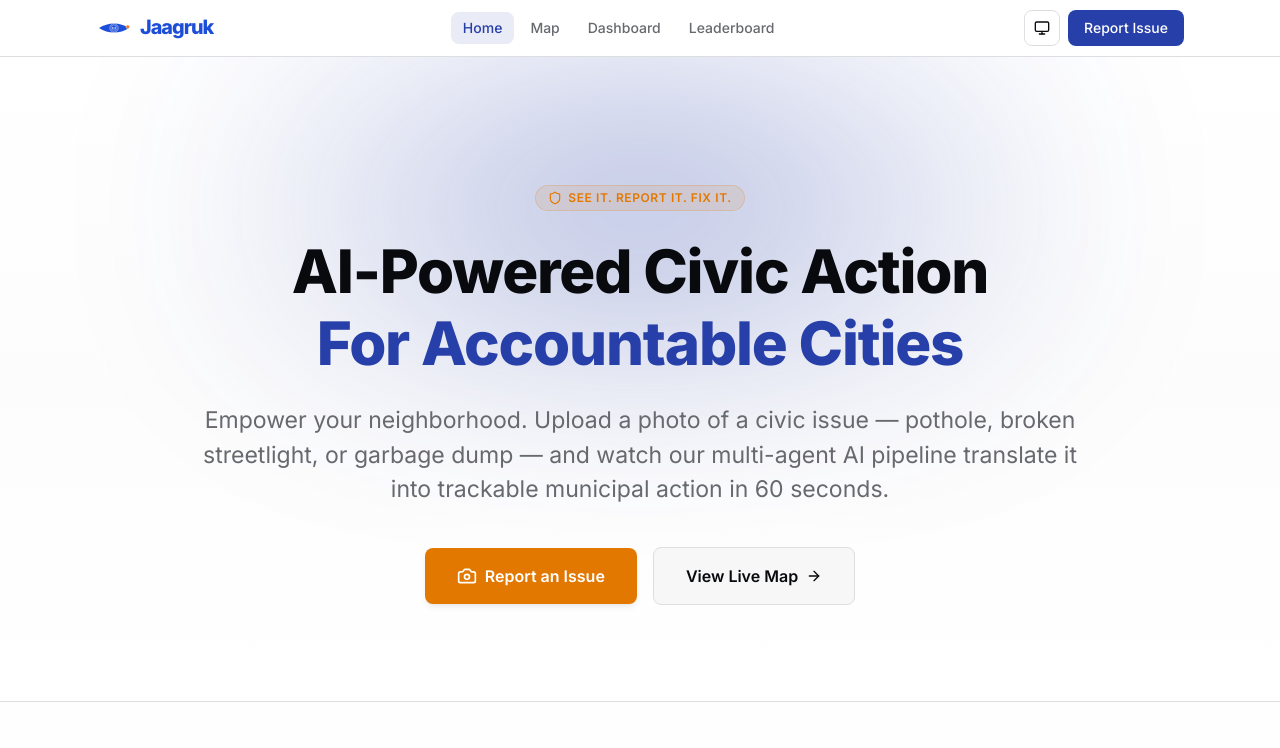
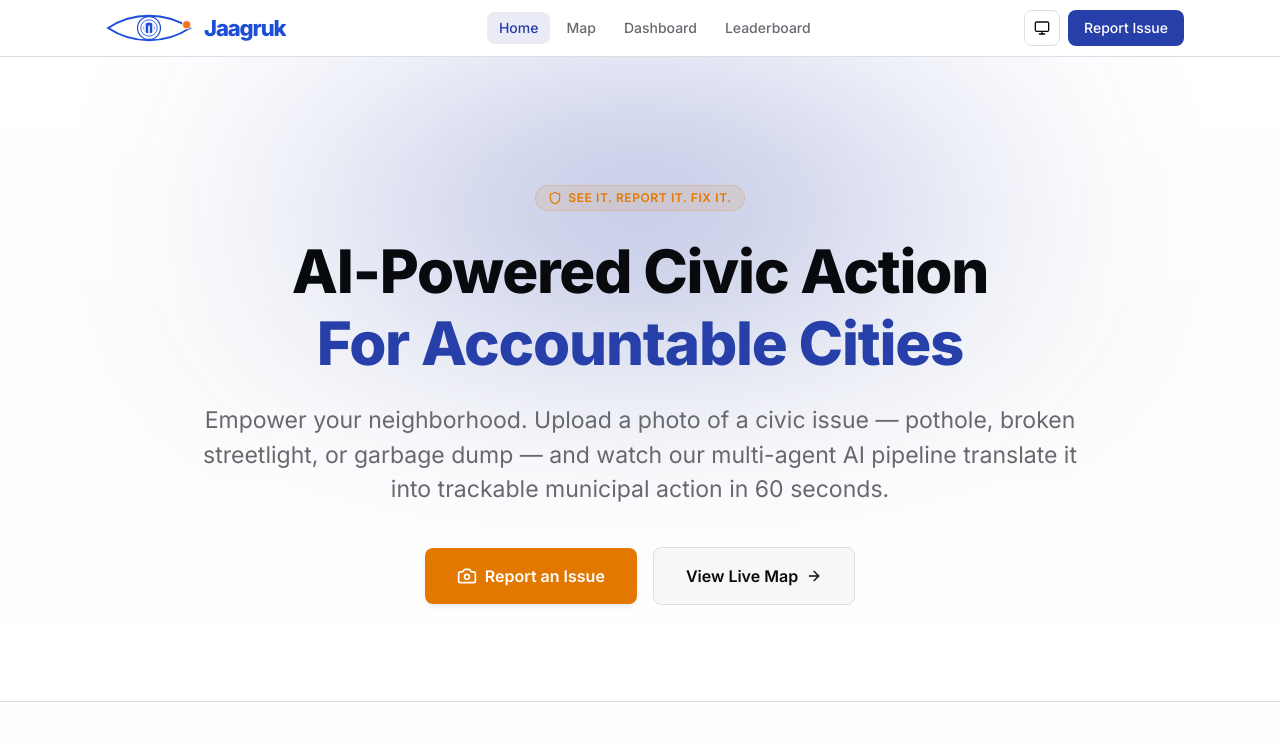
Before and after one commit to IshaanSKhanka28/Jaagruk-, a Next.js app in the folder jaagruk-frontend/: page / in a window 1280 px wide. Shown: the top 748 px of the page. Built offline with nearby package versions, Linux system fonts and the light colour scheme.

Commit message:
fix: resize and polish navbar logo, typecast theme strings, and increase alert dot visibility

```diff
--- a/jaagruk-frontend/src/components/ui/Logo.tsx
+++ b/jaagruk-frontend/src/components/ui/Logo.tsx
@@ -8,16 +8,32 @@ import { useTheme } from "next-themes";
 // =============================================
 interface AppIconProps {
   size?: number;
+  theme?: "light" | "dark";
 }
 
-export function AppIcon({ size = 40 }: AppIconProps) {
+export function AppIcon({ size = 36, theme }: AppIconProps) {
+  const { resolvedTheme } = useTheme();
+  const [mounted, setMounted] = useState(false);
   const clipId = useId();
+
+  useEffect(() => {
+    setMounted(true);
+  }, []);
+
+  const currentTheme = theme || (mounted ? resolvedTheme : "light") || "light";
+  const eyeColor = currentTheme === "dark" ? "#FFFFFF" : "#1D4ED8";
+  const irisColor = currentTheme === "dark" ? "#3B82F6" : "#1D4ED8";
+
+  // Aspect ratio is 110 / 44 = 2.5
+  // If height = size, width = size * 2.5
+  const height = size;
+  const width = size * 2.5;
 
   return (
     <svg
-      width={size}
-      height={size}
-      viewBox="40 -35 120 120"
+      width={width}
+      height={height}
+      viewBox="45 3 110 44"
       fill="none"
       xmlns="http://www.w3.org/2000/svg"
       className="flex-shrink-0"
@@ -28,17 +44,19 @@ export function AppIcon({ size = 40 }: AppIconProps) {
         </clipPath>
       </defs>
 
-      {/* Navy Blue lens shape */}
+      {/* Eye lens outline shape (stroke-width 2.5px) */}
       <path
         d="M 50,25 C 80,5 120,5 150,25 C 120,45 80,45 50,25 Z"
-        fill="#1D4ED8"
+        stroke={eyeColor}
+        strokeWidth="2.5"
+        fill="none"
       />
 
-      {/* White outer iris ring */}
-      <circle cx="100" cy="25" r="14" stroke="white" strokeWidth="1.5" fill="none" />
+      {/* Outer iris ring (visible blue in dark mode) */}
+      <circle cx="100" cy="25" r="14" stroke={irisColor} strokeWidth="1.5" fill="none" />
 
-      {/* White inner iris ring */}
-      <circle cx="100" cy="25" r="10" stroke="white" strokeWidth="1" fill="none" />
+      {/* Inner iris ring (visible blue in dark mode) */}
+      <circle cx="100" cy="25" r="10" stroke={irisColor} strokeWidth="1" fill="none" />
 
       {/* Pupil with city skyline inside */}
       <g clipPath={`url(#${clipId})`}>
@@ -51,8 +69,8 @@ export function AppIcon({ size = 40 }: AppIconProps) {
         <rect x="109" y="23" width="2" height="9" fill="white" />
       </g>
 
-      {/* Alert orange dot on the top-right lens tip */}
-      <circle cx="146" cy="21" r="6" fill="#F97316" stroke="white" strokeWidth="1.5" />
+      {/* Alert orange dot on the top-right lens tip (r=5 gives >=8px diameter in output) */}
+      <circle cx="146" cy="21" r="5" fill="#F97316" stroke="white" strokeWidth="1.2" />
     </svg>
   );
 }
@@ -65,13 +83,13 @@ interface LogoLockupProps {
 }
 
 export function LogoLight({ size = "md" }: LogoLockupProps) {
-  const iconSize = size === "sm" ? 48 : size === "md" ? 64 : 96;
+  const iconSize = size === "sm" ? 32 : size === "md" ? 48 : 64;
   const titleSize = size === "sm" ? "text-xl" : size === "md" ? "text-2xl" : "text-4xl";
   const taglineSize = size === "sm" ? "text-[9px]" : size === "md" ? "text-xs" : "text-sm";
 
   return (
     <div className="flex flex-col items-center text-center gap-3">
-      <AppIcon size={iconSize} />
+      <AppIcon size={iconSize} theme="light" />
       <div className="space-y-1">
         <h2
           className={`font-sans font-extrabold tracking-tight text-[#1D4ED8] ${titleSize}`}
@@ -91,13 +109,13 @@ export function LogoLight({ size = "md" }: LogoLockupProps) {
 // 3. LogoDark Component (Dark lockup)
 // =============================================
 export function LogoDark({ size = "md" }: LogoLockupProps) {
-  const iconSize = size === "sm" ? 48 : size === "md" ? 64 : 96;
+  const iconSize = size === "sm" ? 32 : size === "md" ? 48 : 64;
   const titleSize = size === "sm" ? "text-xl" : size === "md" ? "text-2xl" : "text-4xl";
   const taglineSize = size === "sm" ? "text-[9px]" : size === "md" ? "text-xs" : "text-sm";
 
   return (
     <div className="flex flex-col items-center text-center gap-3">
-      <AppIcon size={iconSize} />
+      <AppIcon size={iconSize} theme="dark" />
       <div className="space-y-1">
         <h2
           className={`font-sans font-extrabold tracking-tight text-white ${titleSize}`}
@@ -129,16 +147,16 @@ export function LogoHorizontal({ theme, size = 36 }: LogoHorizontalProps) {
     setMounted(true);
   }, []);
 
-  const currentTheme = theme || (mounted ? resolvedTheme : "light") || "light";
+  const currentTheme = (theme || (mounted ? resolvedTheme : "light") || "light") as "light" | "dark";
   const textColor = currentTheme === "dark" ? "text-white" : "text-[#1D4ED8]";
 
   return (
-    <div className="flex items-center gap-2 select-none" style={{ height: size }}>
-      <AppIcon size={size} />
+    <div className="flex items-center gap-[10px] select-none pl-2" style={{ height: size }}>
+      <AppIcon size={size} theme={currentTheme} />
       <span
         className={`font-sans font-extrabold tracking-tight ${textColor}`}
         style={{
-          fontSize: `${size * 0.55}px`,
+          fontSize: "22px",
           fontWeight: 800,
           letterSpacing: "-0.05em",
           lineHeight: 1,
@@ -161,17 +179,17 @@ export function Logo({ size = "md" }: LogoLockupProps) {
     setMounted(true);
   }, []);
 
-  const currentTheme = (mounted ? resolvedTheme : "light") || "light";
+  const currentTheme = ((mounted ? resolvedTheme : "light") || "light") as "light" | "dark";
   const titleColor = currentTheme === "dark" ? "text-white" : "text-[#1D4ED8]";
   const taglineColor = currentTheme === "dark" ? "text-[#F97316]" : "text-[#64748B]";
 
-  const iconSize = size === "sm" ? 48 : size === "md" ? 64 : 96;
+  const iconSize = size === "sm" ? 32 : size === "md" ? 48 : 64;
   const titleSize = size === "sm" ? "text-xl" : size === "md" ? "text-2xl" : "text-4xl";
   const taglineSize = size === "sm" ? "text-[9px]" : size === "md" ? "text-xs" : "text-sm";
 
   return (
     <div className="flex flex-col items-center text-center gap-3">
-      <AppIcon size={iconSize} />
+      <AppIcon size={iconSize} theme={currentTheme} />
       <div className="space-y-1">
         <h2
           className={`font-sans font-extrabold tracking-tight ${titleColor} ${titleSize}`}
```
